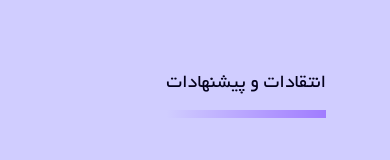
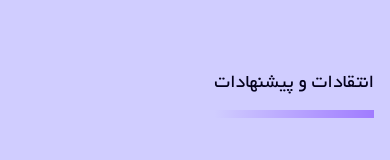
Before and after one commit to academy-react/Hexa-Squad, a React (Vite) app: page / in a window 390 px wide. Shown: the part 5991-6151 px from the top of the page. Built offline with nearby package versions, Linux system fonts and the light colour scheme.

Commit message:
some additional changes on News section

```diff
--- a/src/index.css
+++ b/src/index.css
@@ -130,6 +130,9 @@
   .news-image {
     @apply md:w-[220px] md:h-[186px] h-[155px] w-[180px] absolute shadow-shadow-auth my-5 mx-5 md:my-6 lg:mx-6 rounded-2xl bg-center object-cover;
   }
+  .contact-teachers1 {
+    @apply w-12 h-28  bg-[#793bed] top-[2px] rounded-b-xl  left-2 duration-300 group-hover:top-0  ease-in;
+  }
 }
 
 :root {
--- a/src/screens/Landing/landing-components/News.jsx
+++ b/src/screens/Landing/landing-components/News.jsx
@@ -14,7 +14,7 @@ const News = () => {
 
   return (
     <section>
-    <div className=" w-[540px] md:w-[740px] relative  lg:m-auto  mx-auto lg:mt-48">
+    <div className=" w-[540px] md:w-[740px] relative mt-20 lg:m-auto  mx-auto lg:mt-48">
       <h1 className="title1">
         اخبار و مقالات
         <span className="absolute w-[100%]  block mt-3 h-2 my-1 bg-gradient-to-l from-newPurpleAlpha2 to-transparentPurple2"></span>
--- a/src/screens/Landing/landing-components/Suggestions.jsx
+++ b/src/screens/Landing/landing-components/Suggestions.jsx
@@ -9,7 +9,7 @@ const Suggestions = () => {
   });
   return (
     <>
-      <h1 className=" relative title1 lg:mt-52 mt-20 mr-16 md:mt-36 lg:m-auto">
+      <h1 className=" relative title1 lg:mt-52 mt-20 mr-4 md:mt-36 lg:m-auto">
         انتقادات و پیشنهادات
         <span className="absolute w-[100%]  block mt-3 h-2 my-1 bg-gradient-to-l from-newPurpleAlpha2 to-transparentPurple2"></span>
       </h1>
--- a/tailwind.config.js
+++ b/tailwind.config.js
@@ -25,7 +25,9 @@ export default {
       "newPurple3":"#1A1A80",
       "semiWhite":"#F9F6FF",
       "semiPink":"#F4F1FF",
-      "lightPurple":"#9371FF"
+      "lightPurple":"#9371FF",
+      "purple2":"#8C4FFF",
+
     },
     boxShadow:{
       "shadow-auth":"0px 5px 10px 0px rgba(0, 0, 0, 0.25)",
```
